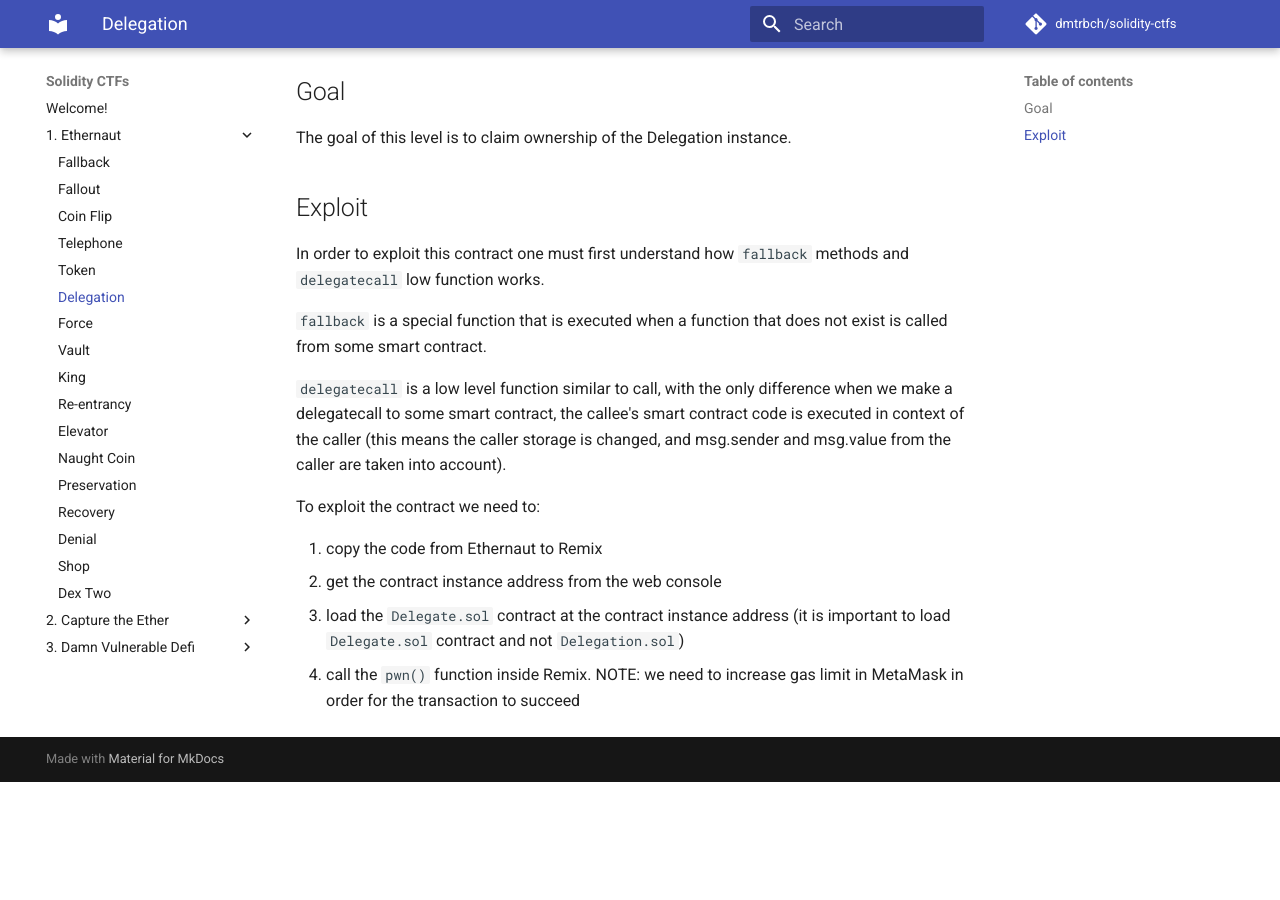
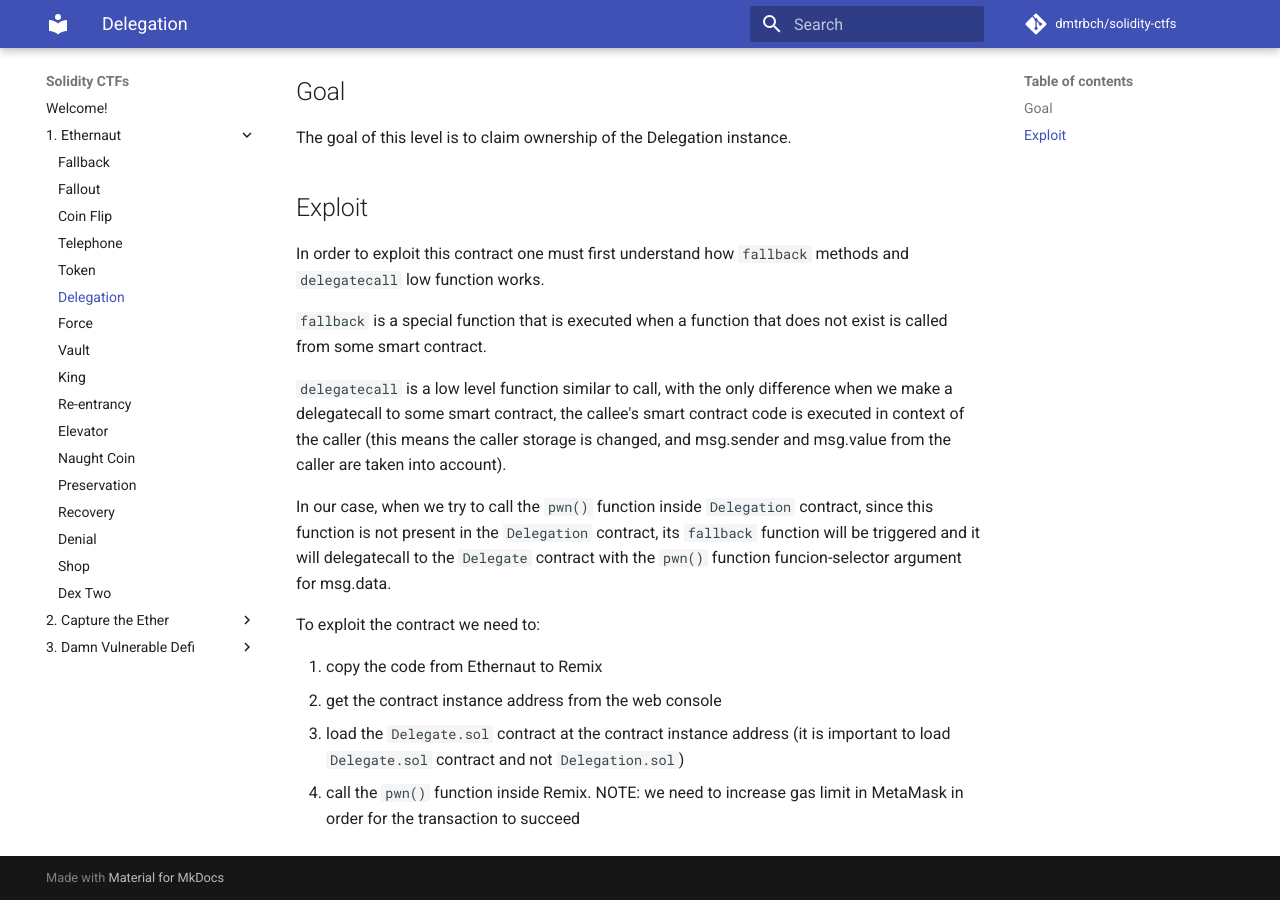
Before and after one commit to dmtrbch/solidity-ctfs, an MkDocs documentation site: the page built from docs/1. Ethernaut/06. Delegation.md, in a window 1280 px wide and 900 px high, scrolled down 795 px. Built offline with MkDocs 1.6.1 and Material for MkDocs 9.7.7, drawn with Linux system fonts in a browser that asks for light colours; comment, search, counter and statistics services are not loaded; before the commit the page ends 1577 px from its top, so only the background shows below that.

````diff
--- a/docs/1. Ethernaut/06. Delegation.md
+++ b/docs/1. Ethernaut/06. Delegation.md
@@ -48,6 +48,8 @@
 
 ```delegatecall``` is a low level function similar to call, with the only difference when we make a delegatecall to some smart contract, the callee's smart contract code is executed in context of the caller (this means the caller storage is changed, and msg.sender and msg.value from the caller are taken into account).
 
+In our case, when we try to call the ```pwn()``` function inside ```Delegation``` contract, since this function is not present in the ```Delegation``` contract, its ```fallback``` function will be triggered and it will delegatecall to the ```Delegate``` contract with the ```pwn()``` function funcion-selector argument for msg.data.
+
 To exploit the contract we need to:
 
 1. copy the code from Ethernaut to Remix
````
